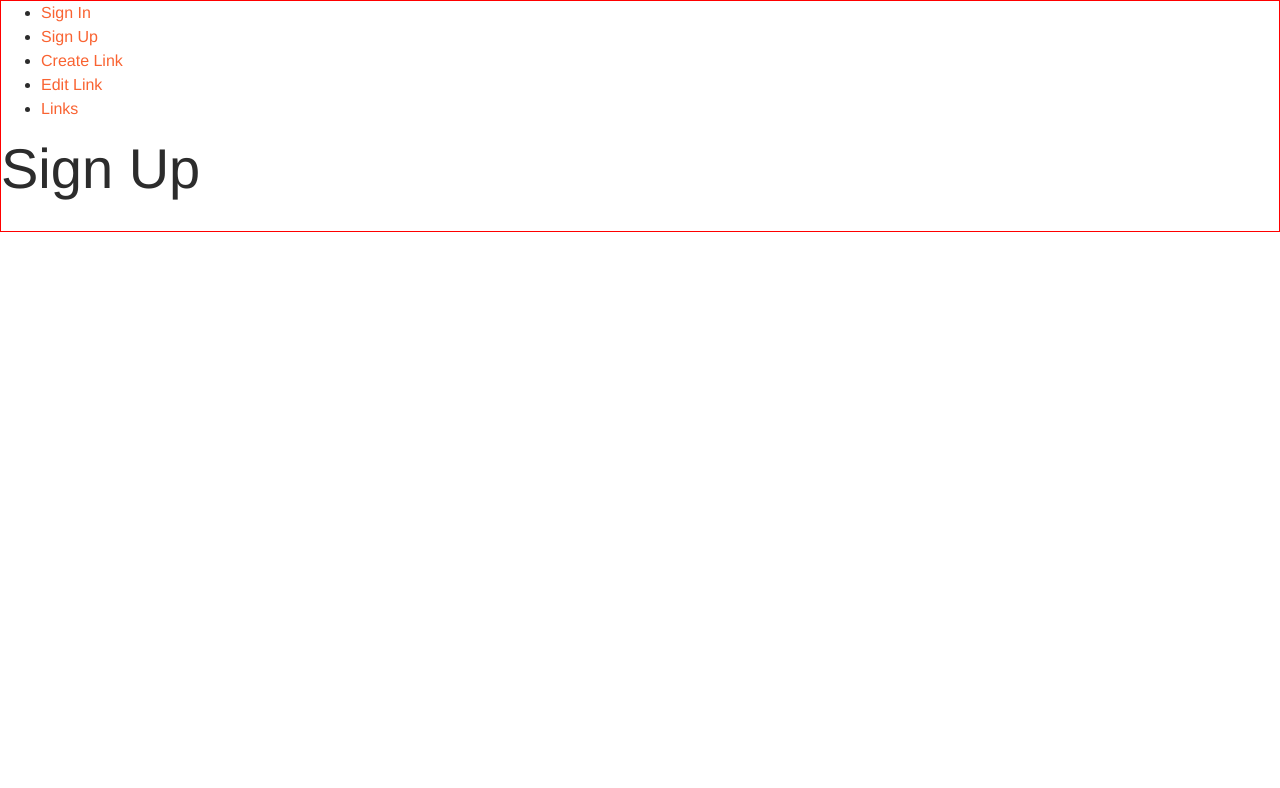
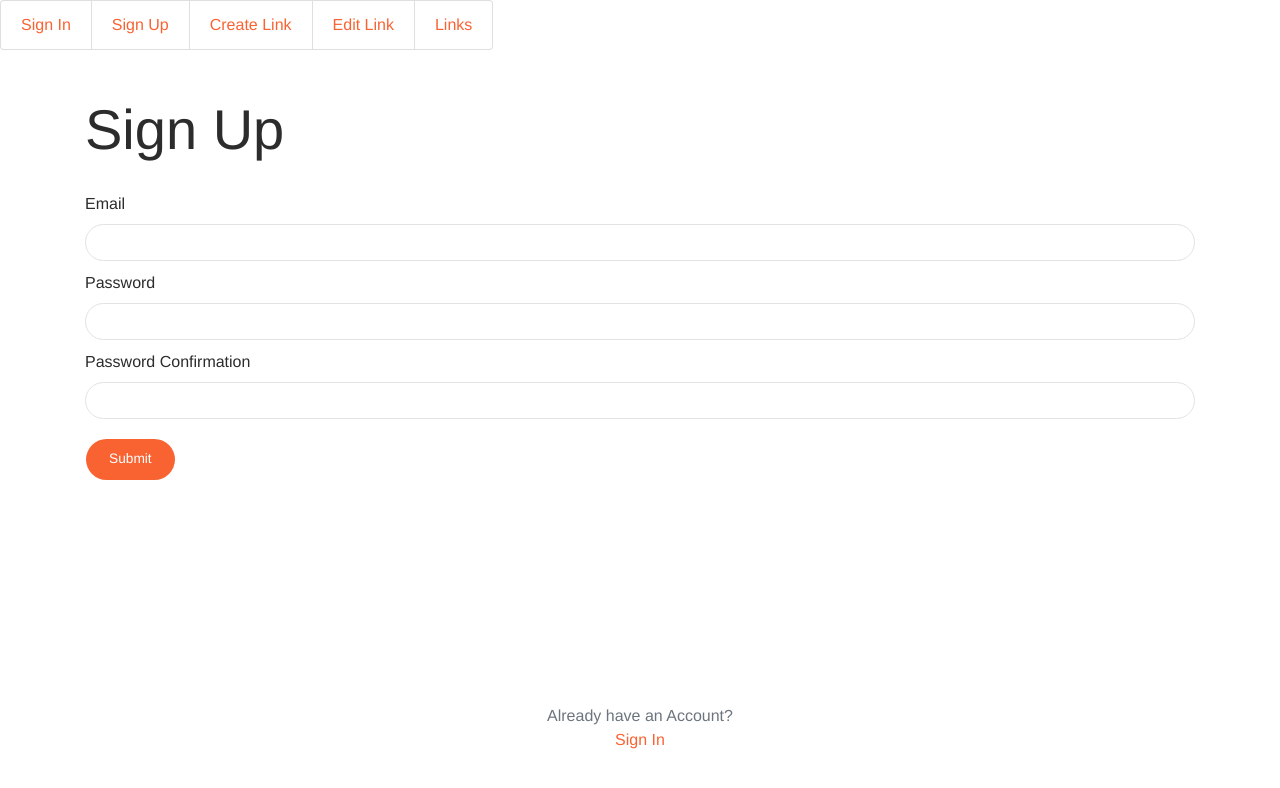
Before and after one commit to filipem2210/links-frontend, a React (Create React App) app: page /sign-up in a window 1280 px wide. Shown: the top 788 px of the page. Built offline with nearby package versions, Linux system fonts and the light colour scheme.

Commit message:
Screens created

```diff
--- a/src/App.js
+++ b/src/App.js
@@ -1,26 +1,33 @@
 import React from 'react';
 import { BrowserRouter, Switch, Route, Link } from 'react-router-dom';
+
+import Home from './screens/Home';
+import SignIn from './screens/SignIn';
+import SignUp from './screens/SignUp';
+import ManageLinks from './screens/Manage/Links';
+import ManageLinksCreate from './screens/Manage/Links/Create';
+import ManageLinksEdit from './screens/Manage/Links/Edit';
 
 const App = () => {
   return (
     <BrowserRouter>
       <div>
         <nav>
-          <ul>
-            <li><Link to="/sign-in">Sign In</Link></li>
-            <li><Link to="/sign-up">Sign Up</Link></li>
-            <li><Link to="/manage/links/create">Create Link</Link></li>
-            <li><Link to="/manage/links/edit">Edit Link</Link></li>
-            <li><Link to="/manage/links">Links</Link></li>
+          <ul className="list-group list-group-horizontal">
+            <li className="list-group-item"><Link to="/sign-in">Sign In</Link></li>
+            <li className="list-group-item"><Link to="/sign-up">Sign Up</Link></li>
+            <li className="list-group-item"><Link to="/manage/links/create">Create Link</Link></li>
+            <li className="list-group-item"><Link to="/manage/links/edit">Edit Link</Link></li>
+            <li className="list-group-item"><Link to="/manage/links">Links</Link></li>
           </ul>
         </nav>
         <Switch>
-          <Route path="/sign-in"><h1>Sign In</h1></Route>
-          <Route path="/sign-up"><h1>Sign Up</h1></Route>
-          <Route path="/manage/links/create"><h1>Create Link</h1></Route>
-          <Route path="/manage/links/edit"><h1>Edit Link</h1></Route>
-          <Route path="/manage/links"><h1>Links</h1></Route>
-          <Route path="/"><h1>Home</h1></Route>
+          <Route path="/sign-in"><SignIn /></Route>
+          <Route path="/sign-up"><SignUp /></Route>
+          <Route path="/manage/links/create"><ManageLinksCreate /></Route>
+          <Route path="/manage/links/edit"><ManageLinksEdit /></Route>
+          <Route path="/manage/links"><ManageLinks /></Route>
+          <Route path="/"><Home /></Route>
         </Switch>
       </div>
     </BrowserRouter>
--- /dev/null
+++ b/src/screens/Home/index.js
@@ -0,0 +1,8 @@
+import React from 'react';
+import { Redirect } from 'react-router-dom';
+
+const Home = () => {
+  return <Redirect to="sign-in" />;
+};
+
+export default Home;
--- /dev/null
+++ b/src/screens/Layouts/Manage/index.js
@@ -0,0 +1,24 @@
+import React from 'react';
+
+const Layout = ({ children }) => {
+  return (
+    <div className="layout">
+      <nav className="navbar navbar-expand-lg bg-primary text-light">
+        <div className="container d-flex w-100 justify-content-between">
+          <div>
+            <span>BACK</span>
+          </div>
+          <div className="text-center">
+            <strong>Links</strong>
+          </div>
+          <div>
+            <span>Exit</span>
+          </div>
+        </div>
+      </nav>
+      <div className="container">{children}</div>
+    </div>
+  );
+};
+
+export default Layout;
--- /dev/null
+++ b/src/screens/Manage/Links/Create/index.js
@@ -0,0 +1,34 @@
+import React from 'react';
+import Layout from '../../../Layouts/Manage';
+
+const Create = () => {
+  return (
+    <Layout>
+      <h1>Create Link</h1>
+      <div>
+        <form>
+          <div className="form-group">
+            <label>Label</label>
+            <input type="text" className="form-control" />
+          </div>
+          <div className="form-group">
+            <label>Url</label>
+            <input type="text" className="form-control" />
+          </div>
+          <div className="form-group form-check">
+            <label className="form-check-label">
+              <input type="checkbox" name="isSocial" />
+              <span className="form-check-sign"></span>
+              Is Social
+            </label>
+          </div>
+          <div>
+            <button className="btn btn-primary btn-round">Submit</button>
+          </div>
+        </form>
+      </div>
+    </Layout>
+  );
+};
+
+export default Create;
--- /dev/null
+++ b/src/screens/Manage/Links/Edit/index.js
@@ -0,0 +1,34 @@
+import React from 'react';
+import Layout from '../../../Layouts/Manage';
+
+const Edit = () => {
+  return (
+    <Layout>
+      <h1>Edit Link</h1>
+      <div>
+        <form>
+          <div className="form-group">
+            <label>Label</label>
+            <input type="text" className="form-control" />
+          </div>
+          <div className="form-group">
+            <label>Url</label>
+            <input type="text" className="form-control" />
+          </div>
+          <div className="form-group form-check">
+            <label className="form-check-label">
+              <input type="checkbox" name="isSocial" />
+              <span className="form-check-sign"></span>
+              Is Social
+            </label>
+          </div>
+          <div>
+            <button className="btn btn-primary btn-round">Submit</button>
+          </div>
+        </form>
+      </div>
+    </Layout>
+  );
+};
+
+export default Edit;
--- /dev/null
+++ b/src/screens/Manage/Links/index.js
@@ -0,0 +1,60 @@
+import React from 'react';
+import { Link } from 'react-router-dom';
+
+import Layout from '../../Layouts/Manage';
+
+const Links = () => {
+  return (
+    <Layout>
+      <div className="row">
+        <div className="col">
+          <h1>Links</h1>
+        </div>
+        <div className="col text-right align-self-bottom pt-2">
+          <Link to="/manage/links/create" className="btn btn-primary">Add</Link>
+        </div>
+      </div>
+      <div className="pb-2 pt-2 pl-3 pr-3 d-flex flex-row justify-content-between">
+        <div className="pr-3">
+          <img src="https://via.placeholder.com/100" alt="Link icon" />
+        </div>
+        <div className="align-senf-center">
+          <span className="text-primary clearfix">Item label</span>
+          <span className="text-primary clearfix">Item Url</span>
+        </div>
+        <div className="ml-auto p-2 clearfix">
+          <span>Edit</span>
+          <span>Delete</span>
+        </div>
+      </div>
+      <div className="pb-2 pt-2 pl-3 pr-3 d-flex flex-row justify-content-between">
+        <div className="pr-3">
+          <img src="https://via.placeholder.com/100" alt="Link icon" />
+        </div>
+        <div className="align-senf-center">
+          <span className="text-primary clearfix">Item label</span>
+          <span className="text-primary clearfix">Item Url</span>
+        </div>
+        <div className="ml-auto p-2 clearfix">
+          <span>Edit</span>
+          <span>Delete</span>
+        </div>
+      </div>
+      <div className="pb-2 pt-2 pl-3 pr-3 d-flex flex-row justify-content-between">
+        <div className="pr-3">
+          <img src="https://via.placeholder.com/100" alt="Link icon" />
+        </div>
+        <div className="align-senf-center">
+          <span className="text-primary clearfix">Item label</span>
+          <span className="text-primary clearfix">Item Url</span>
+        </div>
+        <div className="ml-auto p-2 clearfix">
+          <span>Edit</span>
+          <span>Delete</span>
+        </div>
+      </div>
+    </Layout>
+  );
+};
+
+export default Links;
--- /dev/null
+++ b/src/screens/SignIn/index.js
@@ -0,0 +1,31 @@
+import React from 'react';
+import { Link } from 'react-router-dom';
+
+const SignIn = () => {
+  return (
+    <div className="container h-100 pt-5">
+      <h1>Sign In</h1>
+      <div className="d-flex flex-column h-100">
+        <form>
+          <div className="form-group">
+            <label>Email</label>
+            <input type="text" className="form-control" />
+          </div>
+          <div className="form-group">
+            <label>Password</label>
+            <input type="password" className="form-control" />
+          </div>
+          <div>
+            <button className="btn btn-primary btn-round">Submit</button>
+          </div>
+        </form>
+        <div className="container text-center fixed-bottom pb-5">
+          <div className="text-muted">Don't have an Account?</div>
+          <Link to="/sign-up">Sign Up</Link>
+        </div>
+      </div>
+    </div>
+  );
+};
+
+export default SignIn;
--- /dev/null
+++ b/src/screens/SignUp/index.js
@@ -0,0 +1,35 @@
+import React from 'react';
+import { Link } from 'react-router-dom';
+
+const SignUp = () => {
+  return (
+    <div className="container h-100 pt-5">
+      <h1>Sign Up</h1>
+      <div className="d-flex flex-column h-100">
+        <form>
+          <div className="form-group">
+            <label>Email</label>
+            <input type="text" className="form-control" />
+          </div>
+          <div className="form-group">
+            <label>Password</label>
+            <input type="password" className="form-control" />
+          </div>
+          <div className="form-group">
+            <label>Password Confirmation</label>
+            <input type="password" className="form-control" />
+          </div>
+          <div>
+            <button className="btn btn-primary btn-round">Submit</button>
+          </div>
+        </form>
+        <div className="container text-center fixed-bottom pb-5">
+          <div className="text-muted">Already have an Account?</div>
+          <Link to="/sign-in">Sign In</Link>
+        </div>
+      </div>
+    </div>
+  );
+};
+
+export default SignUp;
--- a/src/styles/main.scss
+++ b/src/styles/main.scss
@@ -1,7 +1,3 @@
 @import 'node_modules/bootstrap/scss/bootstrap.scss';
 
 @import './now-ui-kit.scss';
-
-body {
-  border: solid 1px red;
-}
```
